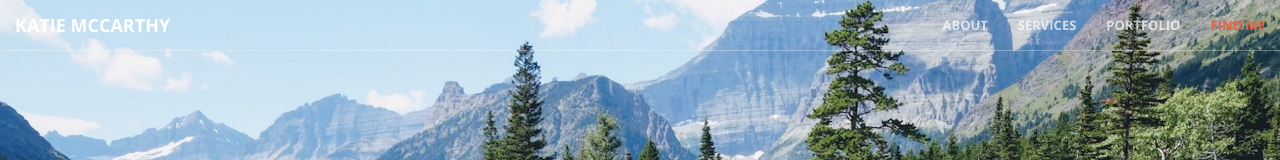
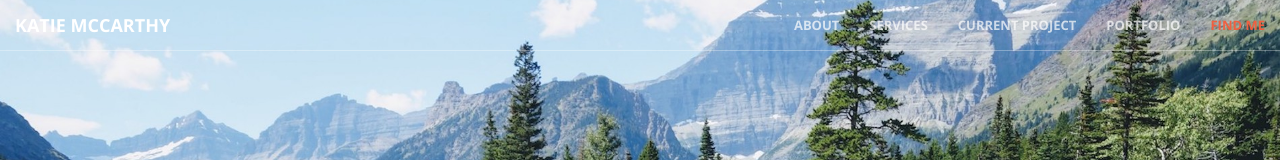
Before and after one commit to mccarthinator/mccarthy-portfolio, a website: page index.html in a window 1280 px wide. Shown: the top 160 px of the page. Drawn offline with nearby package versions, Linux system fonts and the light colour scheme.

Commit message:
adding navbar item

```diff
--- a/index.html
+++ b/index.html
@@ -54,6 +54,9 @@
                     </li>
                     <li>
                         <a class="page-scroll" href="#services">Services</a>
+                    </li>
+                    <li>
+                        <a class="page-scroll" href="#current">Current Project</a>
                     </li>
                     <li>
                         <a class="page-scroll" href="#portfolio">Portfolio</a>
```
